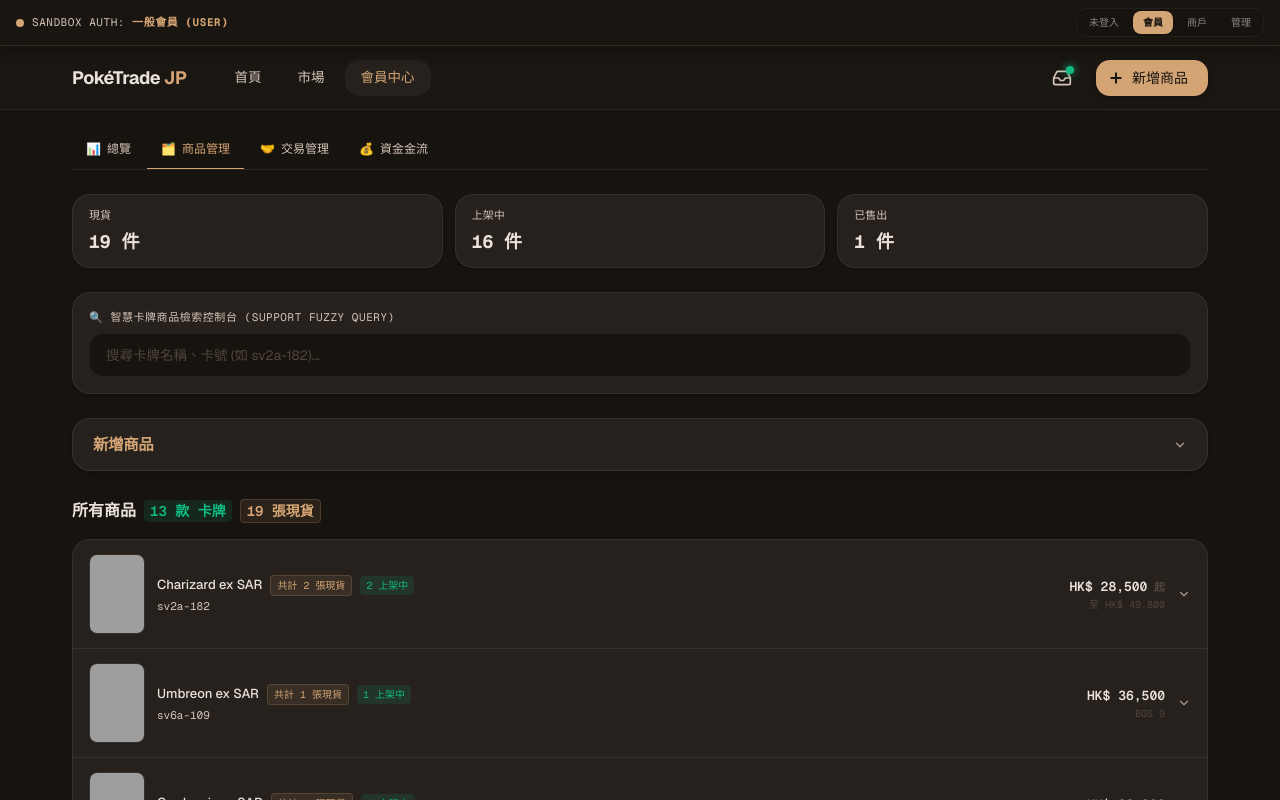
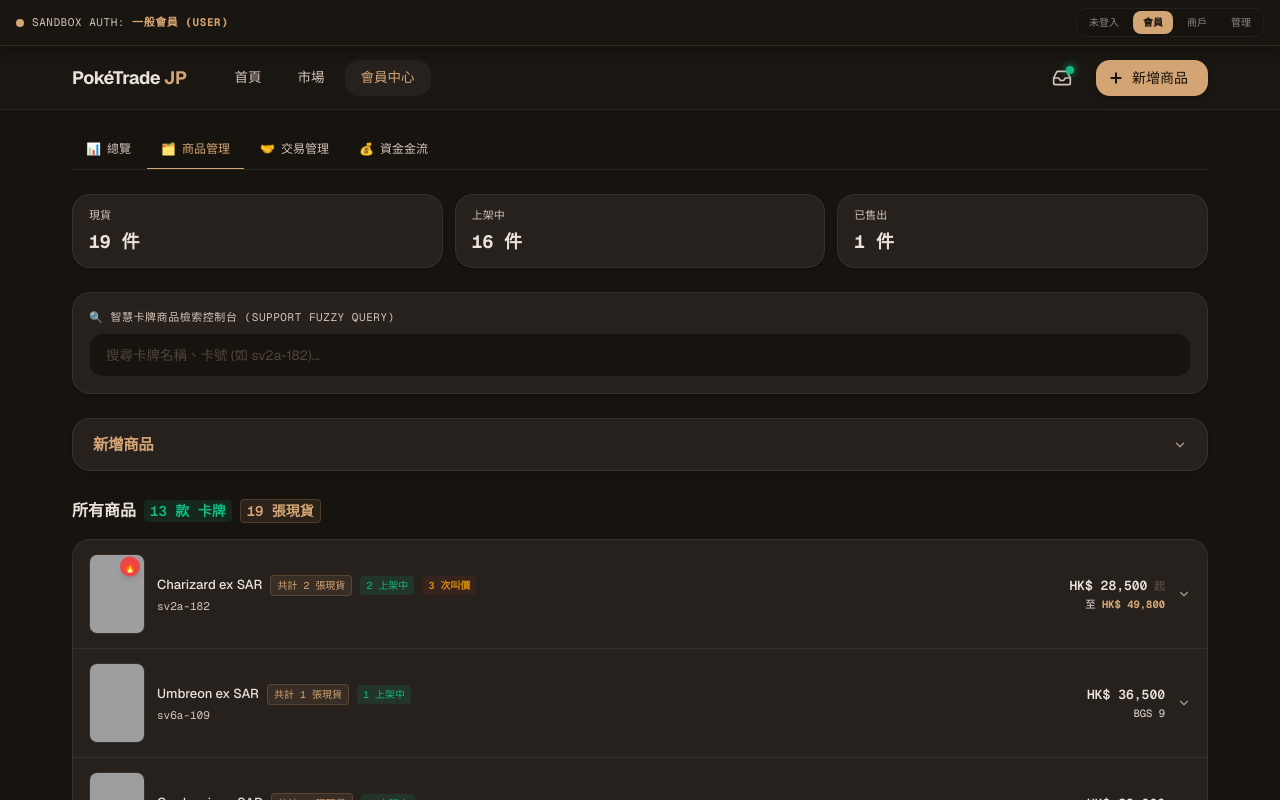
Before and after one commit to VxxxxC/Pokemon-Card-Trading-Platform-Client, a Next.js app: page /profile/merchant/inventory in a window 1280 px wide. Shown: the top 800 px of the page. Built offline with nearby package versions, Linux system fonts and the light colour scheme; grey boxes are pictures that could not be loaded.

Commit message:
add buyer price offer counting and alert icon

```diff
--- a/app/components/merchant/InventoryAccordion.tsx
+++ b/app/components/merchant/InventoryAccordion.tsx
@@ -35,6 +35,7 @@ export interface CardInstance {
   edgeWear: string;
   photos: number;
   views: number;
+  offersCount?: number;
 }
 
 export interface SKUGroup {
@@ -112,32 +113,47 @@ function CardInstanceRow({ sku, item }: CardInstanceRowProps) {
           <div className="w-full flex items-center justify-between py-2.5 px-3 bg-[#17130f]/60 hover:bg-[#1a1612] border border-white/[0.03] rounded-xl transition-all cursor-pointer select-none group/row text-left" />
         }
       >
+        {/* Left Info Column */}
         <div className="flex flex-col gap-0.5 min-w-0 flex-1 items-start">
-          <span className="font-mono text-[10px] font-bold text-text-disabled tracking-wider block mb-0.5">
+          <div className="flex items-center gap-1.5 flex-wrap">
+            <span className="font-mono text-[10px] font-bold text-text-disabled tracking-wider block">
               #{item.id}
             </span>
-          <span className="font-sans text-[14.5px] font-medium text-text-primary truncate">
+            {item.offersCount && item.offersCount > 0 ? (
+              <span className="text-[10px] animate-pulse" title="有買家叫價！">🔥</span>
+            ) : null}
+          </div>
+
+          <span className="font-sans text-[14.5px] font-medium text-text-primary truncate w-full">
             {sku.cardName}
           </span>
-          <span className="font-mono text-[10px] font-medium text-brand bg-brand/10 border border-brand/20 px-1.5 py-0.5 rounded shrink-0 mt-1">
+
+          {/* 🟢 核心重構點 1：[上架中] 完美重組至 [PSA grade] 右手面（Web + Mobile 100% 同步橫排） */}
+          <div className="flex items-center gap-1.5 mt-1 flex-wrap">
+            <span className="font-mono text-[10px] font-medium text-brand bg-brand/10 border border-brand/20 px-1.5 py-0.5 rounded shrink-0">
               {item.grade}
             </span>
-        </div>
-
-        {/* Center Context: Status Label Badge ONLY (已移除舊重複 ID 襯底) */}
-        <div className="hidden sm:flex items-center gap-3 px-4 shrink-0">
             <span className={`font-mono text-[10px] px-1.5 py-0.5 rounded font-bold shrink-0 ${className}`}>
               {label}
             </span>
           </div>
+        </div>
 
-        {/* Right Action Side */}
-        <div className="flex items-center gap-3 shrink-0 pl-2">
+        {/* 🟢 核心重構點 2：右側動作艙升格為 flex-col 縱向排字，叫價次數完美貼合在價格/按鈕正下方 */}
+        <div className="flex flex-col items-end gap-1.5 shrink-0 pl-2">
+          {/* 上排：售價 + 編輯掣 */}
+          <div className="flex items-center gap-3 shrink-0">
             <span className="font-mono font-semibold text-[15px] md:text-[16px] text-brand">
               HK$ {item.askPrice.toLocaleString()}
             </span>
             <span className="flex items-center justify-center px-3 h-7 font-sans text-[12px] font-medium text-[#17130f] bg-brand rounded-lg hover:bg-brand-hover active:scale-[0.98] transition-all cursor-pointer shrink-0">
               編輯
+            </span>
+          </div>
+
+          {/* 下排：叫價次數提示字眼（手機端完美流暢顯化） */}
+          <span className="font-mono text-[11px] text-text-secondary tracking-tight">
+            叫價次數：<span className={item.offersCount && item.offersCount > 0 ? "text-warning font-bold" : ""}>{item.offersCount || 0} 次</span>
           </span>
         </div>
       </DialogTrigger>
@@ -174,7 +190,7 @@ function CardInstanceRow({ sku, item }: CardInstanceRowProps) {
                           className="scale-100 object-cover transition-transform duration-500 ease-in-out hover:scale-105"
                           unoptimized
                         />
-                        {/* 🟢 Center-Top Contextual Annotation HUD Overlay */}
+                        {/* Center-Top Contextual Annotation HUD Overlay */}
                         {currentRemark && (
                           <div className="absolute top-3 left-1/2 -translate-x-1/2 z-10 px-2.5 py-1 rounded-md bg-[#17130f]/75 backdrop-blur-xs border border-white/10 text-center pointer-events-none select-none max-w-[85%] animate-fadeIn">
                             <p className="font-sans text-[11px] font-medium text-brand tracking-wide truncate">
@@ -419,6 +435,8 @@ export function InventoryAccordion({ skuGroups }: InventoryAccordionProps) {
       {skuGroups.map((sku, i) => {
         const isOpen = openId === sku.id;
         const activeItems = sku.items.filter((item) => item.status === "active");
+        const totalOffers = sku.items.reduce((acc, item) => acc + (item.offersCount || 0), 0);
+        const hasActiveOffer = sku.items.some((item) => (item.offersCount || 0) > 0);
 
         return (
           <div
@@ -442,6 +460,11 @@ export function InventoryAccordion({ skuGroups }: InventoryAccordionProps) {
                   sizes="56px"
                   className="object-cover"
                 />
+                {hasActiveOffer && (
+                  <div className="absolute top-1 right-1 z-10 w-5 h-5 bg-[#EF4444] rounded-full flex items-center justify-center animate-bounce shadow-md" title="有買家叫價！">
+                    <span className="text-[10px]">🔥</span>
+                  </div>
+                )}
               </div>
 
               <div className="flex-1 min-w-0">
@@ -457,6 +480,11 @@ export function InventoryAccordion({ skuGroups }: InventoryAccordionProps) {
                       {activeItems.length} 上架中
                     </span>
                   ) }
+                  {totalOffers > 0 && (
+                    <span className="font-mono text-[10px] px-1.5 py-0.5 rounded text-warning bg-[rgba(239,68,68,0.10)] font-bold animate-pulse">
+                      {totalOffers} 次叫價
+                    </span>
+                  )}
                 </div>
                 <p className="font-mono text-[11px] text-text-secondary mt-0.5">
                   {sku.cardNo}
@@ -472,10 +500,14 @@ export function InventoryAccordion({ skuGroups }: InventoryAccordionProps) {
                         <span className="text-text-disabled text-[11px]"> 起</span>
                       )}
                     </p>
-                    <p className="font-mono text-[10px] text-text-disabled">
-                      {sku.items.length > 1
-                        ? `至 HK$ ${Math.max(...sku.items.map((it) => it.askPrice)).toLocaleString()}`
-                        : sku.items[0].grade}
+                    <p className="font-mono text-[10.5px] mt-0.5">
+                      {sku.items.length > 1 ? (
+                        <>
+                          至 <span className="text-brand font-bold">HK$ {Math.max(...sku.items.map((it) => it.askPrice)).toLocaleString()}</span>
+                        </>
+                      ) : (
+                        sku.items[0].grade
+                      )}
                     </p>
                   </>
                 )}
--- a/app/profile/merchant/inventory/page.tsx
+++ b/app/profile/merchant/inventory/page.tsx
@@ -26,6 +26,7 @@ const skuGroups: SKUGroup[] = [
         edgeWear: "四角銳利無磨損，PSA 封殼完美無裂紋。",
         photos: 6,
         views: 324,
+        offersCount: 0,
       },
       {
         id: "LST-001-B",
@@ -38,6 +39,7 @@ const skuGroups: SKUGroup[] = [
         edgeWear: "背面邊緣一處微小磨痕，PSA 封殼完整。",
         photos: 5,
         views: 145,
+        offersCount: 3,
       },
     ],
   },
@@ -58,6 +60,7 @@ const skuGroups: SKUGroup[] = [
         edgeWear: "右上角輕微白邊 0.3mm，其餘三角完好。",
         photos: 5,
         views: 218,
+        offersCount: 0,
       },
     ],
   },
@@ -78,6 +81,7 @@ const skuGroups: SKUGroup[] = [
         edgeWear: "邊緣切割平整，無任何白邊或毛邊。",
         photos: 6,
         views: 176,
+        offersCount: 0,
       },
     ],
   },
@@ -98,6 +102,7 @@ const skuGroups: SKUGroup[] = [
         edgeWear: "四角完美，已售出封存於託管倉。",
         photos: 4,
         views: 89,
+        offersCount: 0,
       },
     ],
   },
@@ -118,6 +123,7 @@ const skuGroups: SKUGroup[] = [
         edgeWear: "左下角極輕微壓白，建議補拍微距特寫。",
         photos: 3,
         views: 0,
+        offersCount: 0,
       },
     ],
   },
@@ -138,6 +144,7 @@ const skuGroups: SKUGroup[] = [
         edgeWear: "背面下緣輕微磨白，正面四角銳利。",
         photos: 6,
         views: 134,
+        offersCount: 0,
       },
     ],
   },
@@ -158,6 +165,7 @@ const skuGroups: SKUGroup[] = [
         edgeWear: "完美邊角，封殼無瑕疵。",
         photos: 6,
         views: 245,
+        offersCount: 0,
       },
       {
         id: "LST-007-B",
@@ -170,6 +178,7 @@ const skuGroups: SKUGroup[] = [
         edgeWear: "四角完美，背面無磨損。",
         photos: 5,
         views: 180,
+        offersCount: 0,
       },
       {
         id: "LST-007-C",
@@ -182,6 +191,7 @@ const skuGroups: SKUGroup[] = [
         edgeWear: "有一處極微白邊，正面無瑕。",
         photos: 4,
         views: 92,
+        offersCount: 1,
       },
       {
         id: "LST-007-D",
@@ -194,6 +204,7 @@ const skuGroups: SKUGroup[] = [
         edgeWear: "四角 9.5，卡面 10，邊緣 9.5。",
         photos: 6,
         views: 110,
+        offersCount: 0,
       },
     ],
   },
@@ -214,6 +225,7 @@ const skuGroups: SKUGroup[] = [
         edgeWear: "切割完美，邊緣光滑無白邊。",
         photos: 5,
         views: 320,
+        offersCount: 0,
       },
     ],
   },
@@ -234,6 +246,7 @@ const skuGroups: SKUGroup[] = [
         edgeWear: "四角銳利無瑕，封殼無磨損。",
         photos: 6,
         views: 412,
+        offersCount: 0,
       },
       {
         id: "LST-009-B",
@@ -246,6 +259,7 @@ const skuGroups: SKUGroup[] = [
         edgeWear: "四角完整，未送評但狀態優良。",
         photos: 3,
         views: 0,
+        offersCount: 0,
       },
     ],
   },
@@ -266,6 +280,7 @@ const skuGroups: SKUGroup[] = [
         edgeWear: "邊角無白邊，PSA 頂級認證。",
         photos: 6,
         views: 612,
+        offersCount: 0,
       },
     ],
   },
@@ -286,6 +301,7 @@ const skuGroups: SKUGroup[] = [
         edgeWear: "四角均呈 9.5 以上的高水準評分。",
         photos: 5,
         views: 289,
+        offersCount: 0,
       },
     ],
   },
@@ -306,6 +322,7 @@ const skuGroups: SKUGroup[] = [
         edgeWear: "切角端正銳利，背面極度乾淨。",
         photos: 6,
         views: 450,
+        offersCount: 0,
       },
       {
         id: "LST-012-B",
@@ -318,6 +335,7 @@ const skuGroups: SKUGroup[] = [
         edgeWear: "有一處 0.1mm 輕微壓痕，其蹤跡完好。",
         photos: 4,
         views: 188,
+        offersCount: 0,
       },
     ],
   },
@@ -334,10 +352,11 @@ const skuGroups: SKUGroup[] = [
         askPrice: 1_280_000,
         status: "active",
         createdAt: "2025/5/01",
-        conditionDesc: "殿堂級珍藏莉莉艾 SR，色澤鮮豔無褪色，極高收藏級品相。",
+        conditionDesc: "殿堂級珍藏莉莉艾 SR，色澤鮮豔無褪色，極高收藏級品品相。",
         edgeWear: "極致完美，PSA 10 頂峰鑑定，封盒保護妥善。",
         photos: 6,
         views: 1450,
+        offersCount: 0,
       },
     ],
   },
```
Lines whose indentation alone changed are shown as unchanged.
